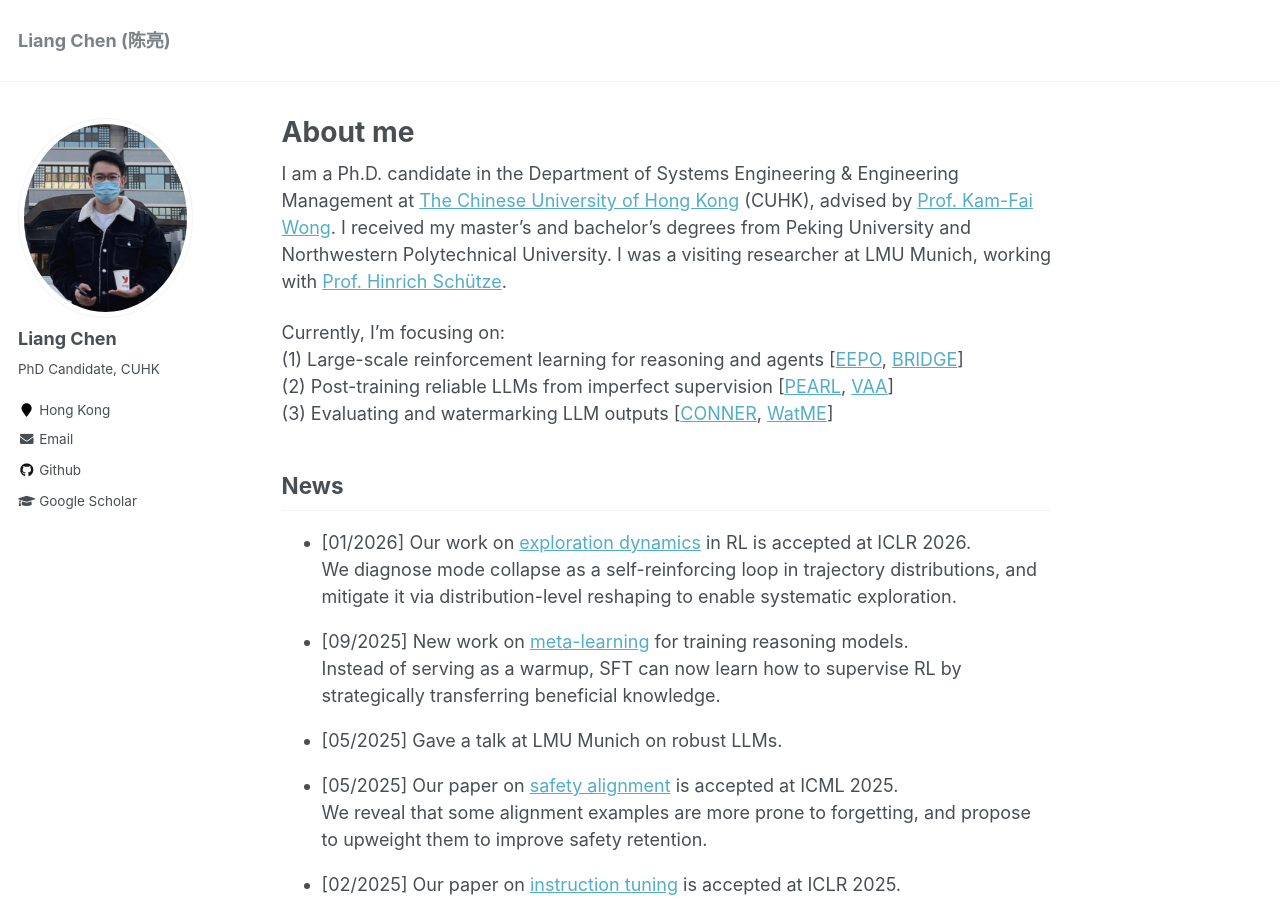
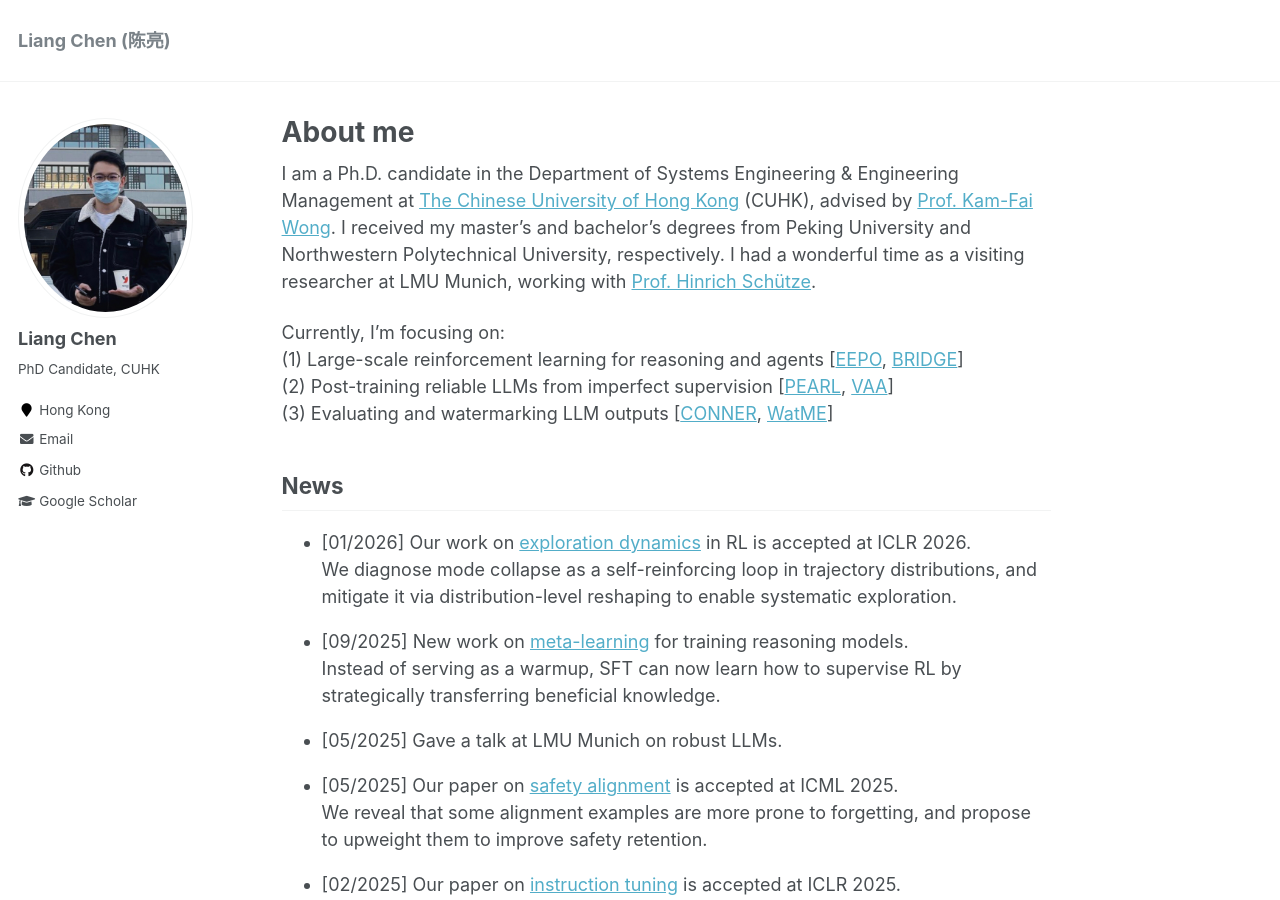
Before and after one commit to ChanLiang/ChanLiang.github.io, a Jekyll site: the page built from _pages/about.md, in a window 1280 px wide and 900 px high. Built offline with Jekyll 4.4.1, drawn with Linux system fonts in a browser that asks for light colours.

Commit message:
Update about.md

```diff
--- a/_pages/about.md
+++ b/_pages/about.md
@@ -13,8 +13,10 @@
 <!-- Liang Chen is a third-year Ph.D. student in the Department of Systems Engineering and Engineering Management at The Chinese University of Hong Kong (CUHK), advised by [Prof. Kam-Fai Wong](https://www1.se.cuhk.edu.hk/~kfwong/). He received his master and bachelor degrees from Peking University and Northwestern Polytechnical University, respectively. Currently, he is a visiting researcher at LMU Munich, working with [Prof. Hinrich Schütze](https://cisnlp.github.io/about/). -->
 <!-- I am a Ph.D. candidate in [Systems Engineering and Engineering Management](https://www.se.cuhk.edu.hk/) (SEEM) at [The Chinese University of Hong Kong](https://www.cuhk.edu.hk/english/index.html) (CUHK), advised by [Prof. Kam-Fai Wong](https://www1.se.cuhk.edu.hk/~kfwong/). I received my master's and bachelor's degrees from Peking University and Northwestern Polytechnical University, respectively.
 I had a wonderful time as a visiting researcher at LMU Munich, working with [Prof. Hinrich Schütze](https://cisnlp.github.io/about/). -->
-I am a Ph.D. candidate in the Department of Systems Engineering & Engineering Management at [The Chinese University of Hong Kong](https://www.cuhk.edu.hk/english/index.html) (CUHK), advised by [Prof. Kam-Fai Wong](https://www1.se.cuhk.edu.hk/~kfwong/). I received my master's and bachelor's degrees from Peking University and Northwestern Polytechnical University.
-I was a visiting researcher at LMU Munich, working with [Prof. Hinrich Schütze](https://cisnlp.github.io/about/).
+I am a Ph.D. candidate in the Department of Systems Engineering & Engineering Management at [The Chinese University of Hong Kong](https://www.cuhk.edu.hk/english/index.html) (CUHK), advised by [Prof. Kam-Fai Wong](https://www1.se.cuhk.edu.hk/~kfwong/).
+I received my master's and bachelor's degrees from Peking University and Northwestern Polytechnical University, respectively.
+I had a wonderful time as a visiting researcher at LMU Munich, working with [Prof. Hinrich Schütze](https://cisnlp.github.io/about/).
+<!-- I was a visiting researcher at LMU Munich, working with [Prof. Hinrich Schütze](https://cisnlp.github.io/about/). -->
 <!-- I had a wonderful time as a visiting researcher at LMU Munich, working with [Prof. Hinrich Schütze](https://cisnlp.github.io/about/). -->
 <!-- Currently, I am a visiting researcher at LMU Munich, working with [Prof. Hinrich Schütze](https://cisnlp.github.io/about/). -->
 
```
